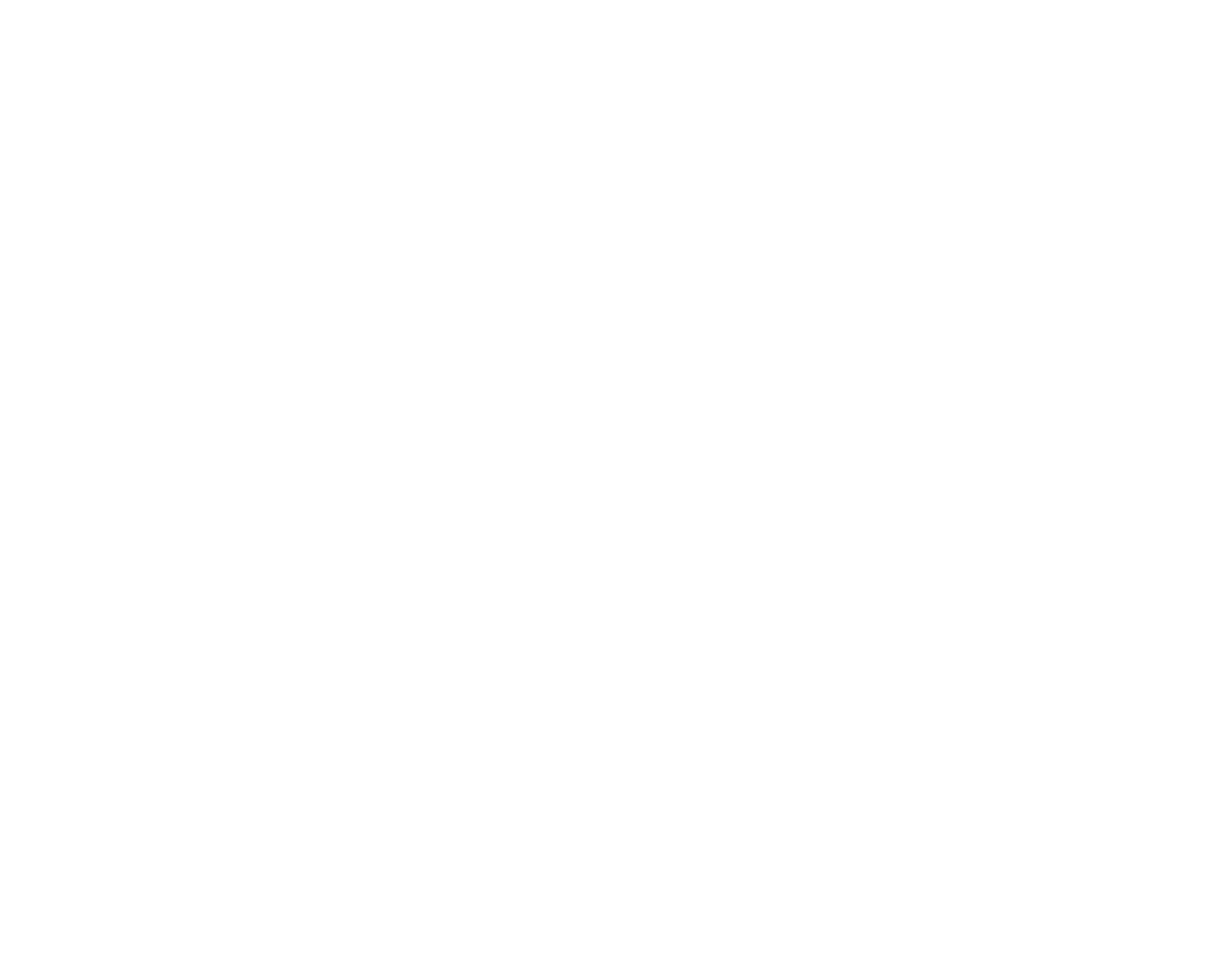
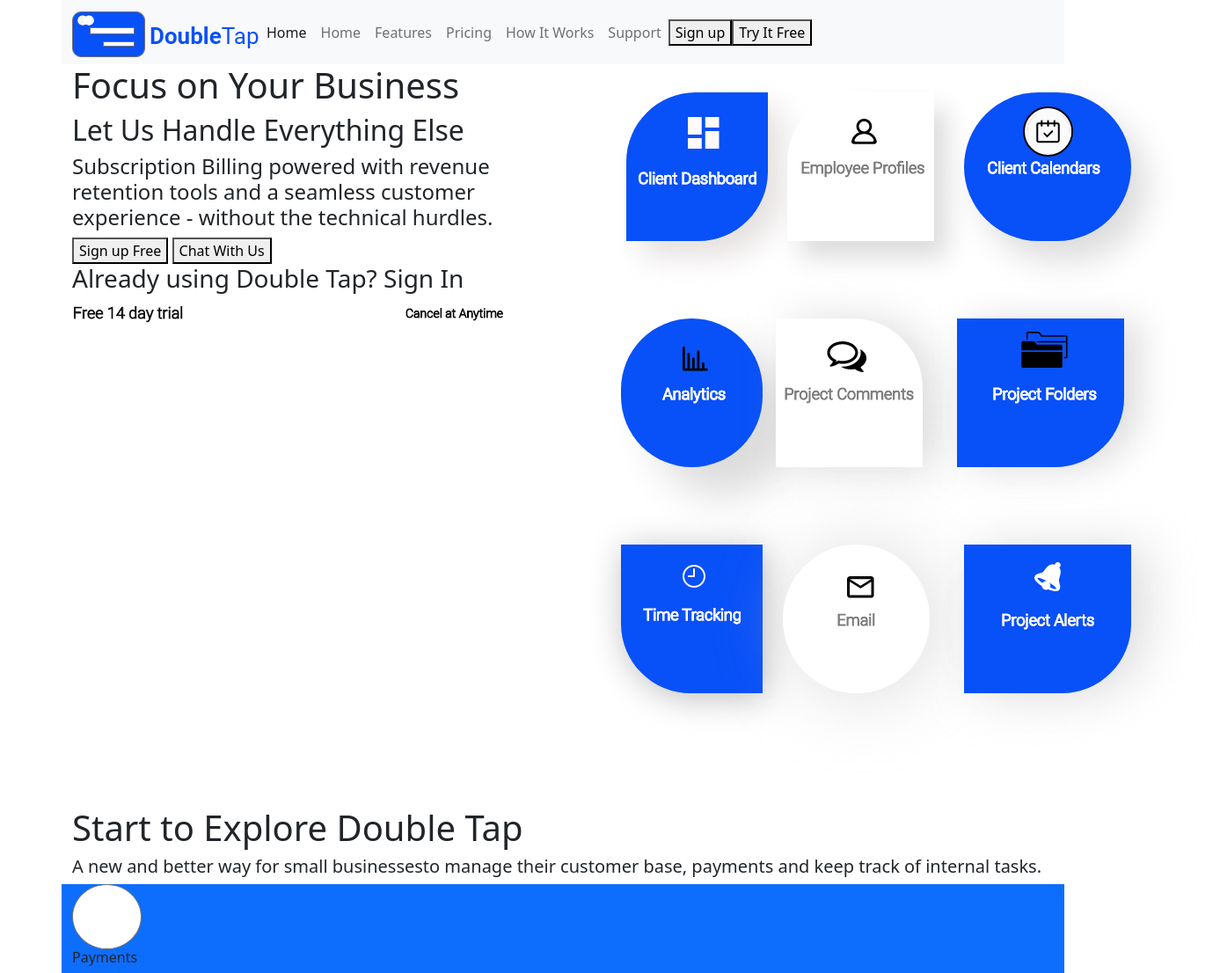
Before and after one commit to TyMiller13/CRM, a plain HTML site: page index.html in a window 1280 px wide. Shown: the whole page at 88% size, 1387 px wide, since content can reach past the window. Before the commit the page ends 800 px from the top, so only its background shows below. Drawn offline with nearby package versions, Linux system fonts and the light colour scheme.

Commit message:
landing page for fake crm progress

```diff
--- a/index.html
+++ b/index.html
@@ -5,8 +5,90 @@
     <meta http-equiv="X-UA-Compatible" content="IE=edge">
     <meta name="viewport" content="width=device-width, initial-scale=1.0">
     <title>Home</title>
+    <link rel="stylesheet" href="https://cdn.jsdelivr.net/npm/bootstrap@5.2.3/dist/css/bootstrap.min.css">
 </head>
 <body>
+    <!-- Nav Bar Div -->
+    <div class="container">
+        <!-- Nav Bar Row -->
+        <div class="row">
+            <nav class="navbar navbar-expand-lg bg-light">
+                <div class="container-fluid">
+                    <img src="/Assets/CRM-Main/Logo.png" alt="Double Tap">
+                  <button class="navbar-toggler" type="button" data-bs-toggle="collapse" data-bs-target="#navbarNav" aria-controls="navbarNav" aria-expanded="false" aria-label="Toggle navigation">
+                    <span class="navbar-toggler-icon"></span>
+                  </button>
+                  <div class="collapse navbar-collapse" id="navbarNav">
+                    <ul class="navbar-nav">
+                      <li class="nav-item">
+                        <a class="nav-link active" aria-current="page" href="#">Home</a>
+                      </li>
+                      <li class="nav-item">
+                        <a class="nav-link" href="#">Home</a>
+                      </li>
+                      <li class="nav-item">
+                        <a class="nav-link" href="#">Features</a>
+                      </li>
+                      <li class="nav-item">
+                        <a class="nav-link" href="#">Pricing</a>
+                      </li>
+                      <li class="nav-item">
+                        <a class="nav-link">How It Works</a>
+                      </li>
+                      <li class="nav-item">
+                        <a class="nav-link">Support</a>
+                      </li>
+                    </ul>
+                    <!-- Sign up & Try it Free Button -->
+                    <button>Sign up</button>
+                    <button>Try It Free</button>
+                  </div>
+                </div>
+              </nav>
+        </div>
+        <!-- Second Content Row -->
+        <div class="row">
+            <!--  LT Column -->
+            <div class="col-6">
+                <h1>Focus on Your Business</h1>
+                <h2>Let Us Handle Everything Else</h2>
+                <h4>Subscription Billing powered with revenue retention tools
+                    and a seamless customer experience - without the technical hurdles.
+                </h4>
+                <!-- Sign up & Chat With Us Button -->
+                <button>Sign up Free</button>
+                <button>Chat With Us</button>
+                <h3>Already using Double Tap? Sign In</h3>
+                <img src="/Assets/CRM-Main/Free 14 day trial.png" alt="14 Day Trial">
+                <img src="/Assets/CRM-Main/Manage Customers in Minutes-1.png" alt="Manage Customers">
+                <img src="/Assets/CRM-Main/Cancel at Anytime-2.png" alt="Cancel Anytime">
+            </div>
+            <!--  RT Column -->
+            <div class="col-6">
+                <img src="/Assets/CRM-Main/Header-Side.png" alt="Header Side">
+            </div>
+        </div>
+        <!-- Third Content Row -->
+        <div class="row">
+            <h1>Start to Explore Double Tap</h1>
+            <h5>A new and better way for small businessesto manage their
+                customer base, payments and keep track of internal tasks.
+            </h5>
+            <div class="bg-primary column">
+                <img src="/Assets/CRM-Main/Path 236.png" alt="path">
+                <h6>Payments</h6>
+            </div>
+            <!--  -->
 
+        </div>
+        <!-- Fourth Content Row-->
+        <div class="row">
+
+        </div>
+        <!-- Footer -->
+        <div class="row">
+
+        </div>
+    </div>
 </body>
 </html>
```
